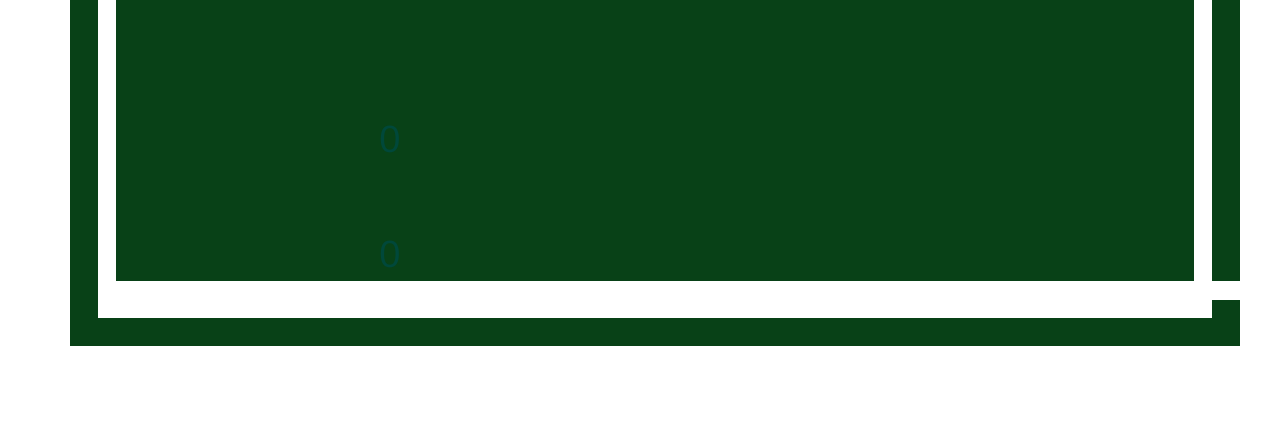
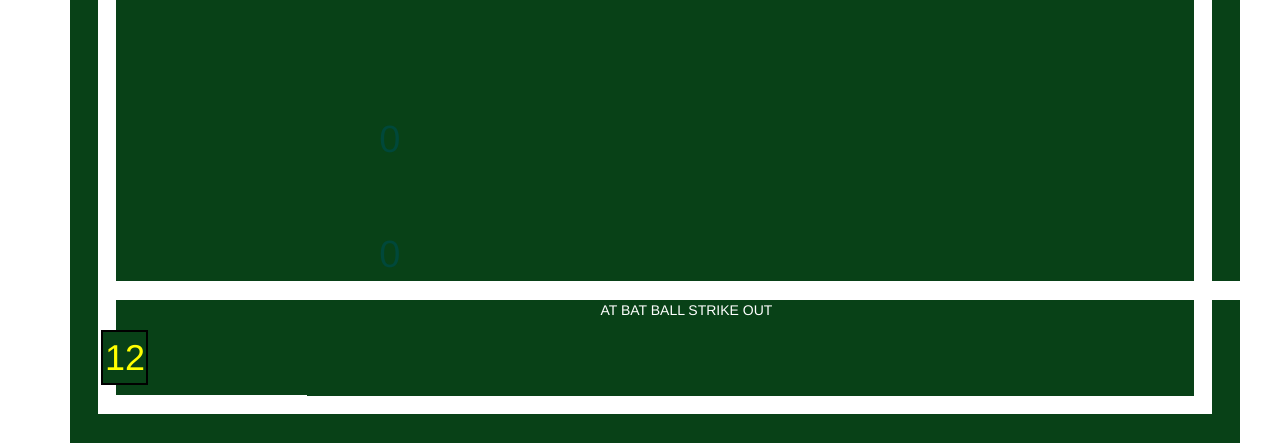
Before and after one commit to ricopella/baseball-hangman, a plain HTML site: page index.html in a window 1280 px wide. Shown: the part 407-850 px from the top of the page. Before the commit the page ends 800 px from the top, so only its background shows below. Drawn offline with nearby package versions, Linux system fonts and the light colour scheme.

Commit message:
more styling

```diff
--- a/assets/css/style.css
+++ b/assets/css/style.css
@@ -79,9 +79,16 @@ div#wordBlanks {
 }
 
 div#guessedLetters {
-    position: absolute;
-    top: 647%;
     font-size: 40px;
+}
+
+#atBatNum {
+    background-color: #084117;
+    border: 2px solid black;
+    font-size: 36px;
+    width: 10%;
+    color: yellow;
+    ;
 }
 
 div#wins {
--- a/index.html
+++ b/index.html
@@ -94,8 +94,14 @@
                         </div>
                         <!-- second row-->
                         <div class="row" id="bottom-row">
-                            <div class="row scoredisplay">
-                                <div id="guessedLetters" class="scoreFont"></div>
+                            <p id="atBat" class="sbfonts">AT BAT BALL STRIKE OUT</p>
+                            <div class="row">
+                                <div class="col-md-5 col-sm-8 scorecol">
+                                    <p id="atBatNum">12</p>
+                                    <div class="col-md-5 col-sm-8 scorecol scoredisplay">
+                                        <div id="guessedLetters" class="scoreFont"></div>
+                                    </div>
+                                </div>
                             </div>
                             <!--end second row-->
                         </div>
```
